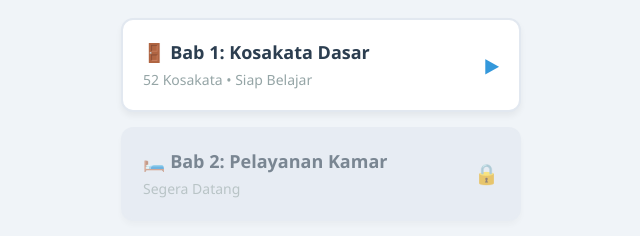
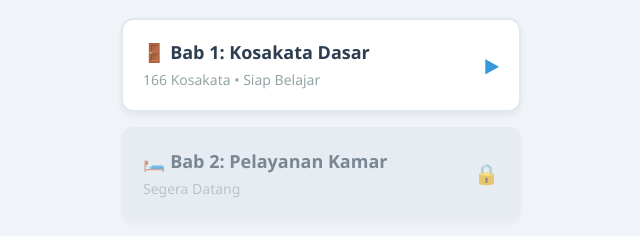
Before and after one commit to KalvinAngelitoAng/SSW-flashcards, a plain HTML site: page index.html in a window 1280 px wide. Shown: the part 330-566 px from the top of the page, 319-959 px from the left. Drawn offline with Linux system fonts and the light colour scheme.

Commit message:
Update index.html

```diff
--- a/index.html
+++ b/index.html
@@ -99,7 +99,7 @@
       <a href="Bab1/bab1.html" class="menu-card">
         <div class="menu-info">
           <h2>🚪 Bab 1: Kosakata Dasar</h2>
-          <span>52 Kosakata • Siap Belajar</span>
+          <span>166 Kosakata • Siap Belajar</span>
         </div>
         <div class="arrow">▶</div>
       </a>
```
